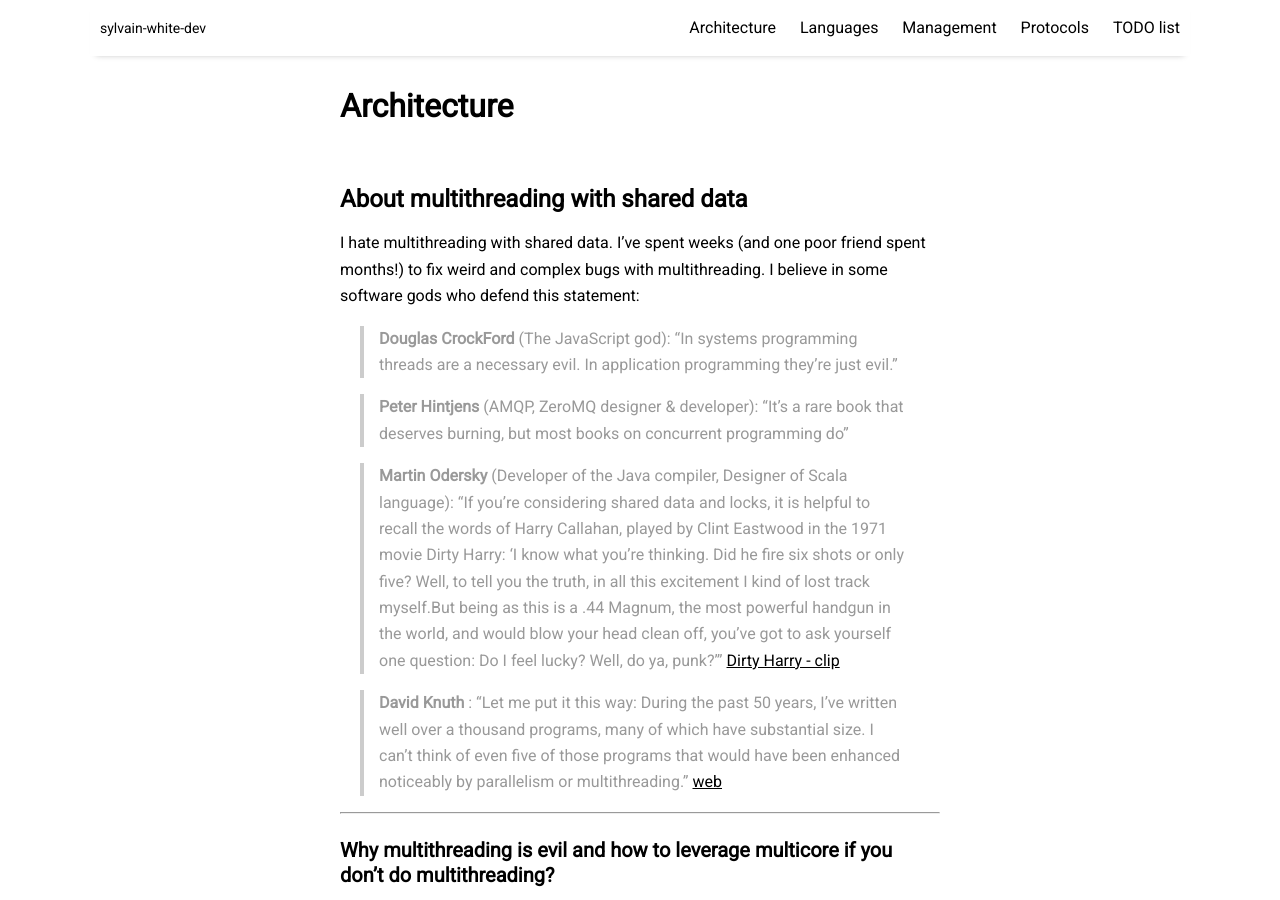
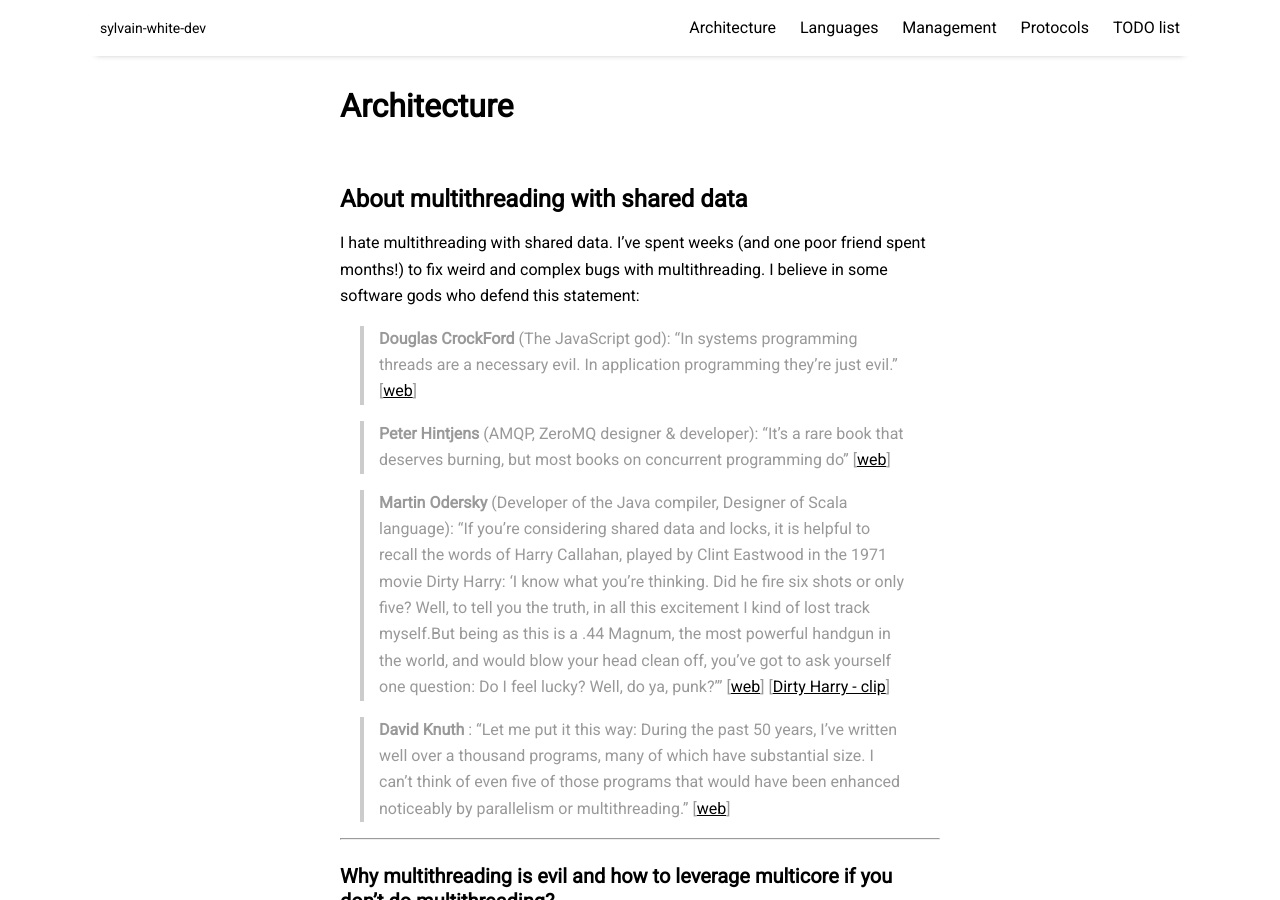
Before and after one commit to sylvainwhite/sylvain-white-dev, a Jekyll site: the page built from pages/architecture.md, in a window 1280 px wide and 900 px high. Built offline with Jekyll 4.4.1, drawn with Linux system fonts in a browser that asks for light colours; nearby versions of some CDN libraries.

Commit message:
Add links to quotes

```diff
--- a/pages/architecture.md
+++ b/pages/architecture.md
@@ -12,13 +12,14 @@ tags: [architecture]
 
 I hate multithreading with shared data. I've spent weeks (and one poor friend spent months!) to fix weird and complex bugs with multithreading. I believe in some software gods who defend this statement:
 
-> **Douglas CrockFord** (The JavaScript god): “In systems programming threads are a necessary evil. In application programming they’re just evil.”
+> **Douglas CrockFord** (The JavaScript god): “In systems programming threads are a necessary evil. In application programming they’re just evil.” [[web](http://borys.musielak.eu/douglas-crockford-on-threads){:target="_blank"}]
 
-> **Peter Hintjens** (AMQP, ZeroMQ designer & developer): “It's a rare book that deserves burning, but most books on concurrent programming do”
+> **Peter Hintjens** (AMQP, ZeroMQ designer & developer): “It's a rare book that deserves burning, but most books on concurrent programming do” [[web](https://www.oreilly.com/library/view/zeromq/9781449334437/ch02s06.html){:target="_blank"}]
 
-> **Martin Odersky** (Developer of the Java compiler, Designer of Scala language): “If you're considering shared data and locks, it is helpful to recall the words of Harry Callahan, played by Clint Eastwood in the 1971 movie Dirty Harry: ‘I know what you're thinking. Did he fire six shots or only five? Well, to tell you the truth, in all this excitement I kind of lost track myself.But being as this is a .44 Magnum, the most powerful handgun in the world, and would blow your head clean off, you've got to ask yourself one question: Do I feel lucky? Well, do ya, punk?’” [Dirty Harry - clip](https://youtu.be/8Xjr2hnOHiM?t=93){:target="_blank"}
+> **Martin Odersky** (Developer of the Java compiler, Designer of Scala language): “If you're considering shared data and locks, it is helpful to recall the words of Harry Callahan, played by Clint Eastwood in the 1971 movie Dirty Harry: ‘I know what you're thinking. Did he fire six shots or only five? Well, to tell you the truth, in all this excitement I kind of lost track myself.But being as this is a .44 Magnum, the most powerful handgun in the world, and would blow your head clean off, you've got to ask yourself one question: Do I feel lucky? Well, do ya, punk?’” [[web](https://www.artima.com/pins1ed/actors-and-concurrency.html){:target="_blank"}]
+[[Dirty Harry - clip](https://youtu.be/8Xjr2hnOHiM?t=93){:target="_blank"}]
 
-> **David Knuth** : “Let me put it this way: During the past 50 years, I’ve written well over a thousand programs, many of which have substantial size. I can’t think of even five of those programs that would have been enhanced noticeably by parallelism or multithreading.” [web](http://www.informit.com/articles/article.aspx?p=1193856){:target="_blank"}
+> **David Knuth** : “Let me put it this way: During the past 50 years, I’ve written well over a thousand programs, many of which have substantial size. I can’t think of even five of those programs that would have been enhanced noticeably by parallelism or multithreading.” [[web](http://www.informit.com/articles/article.aspx?p=1193856){:target="_blank"}]
 
 ------------------------------------------------------
 
```
